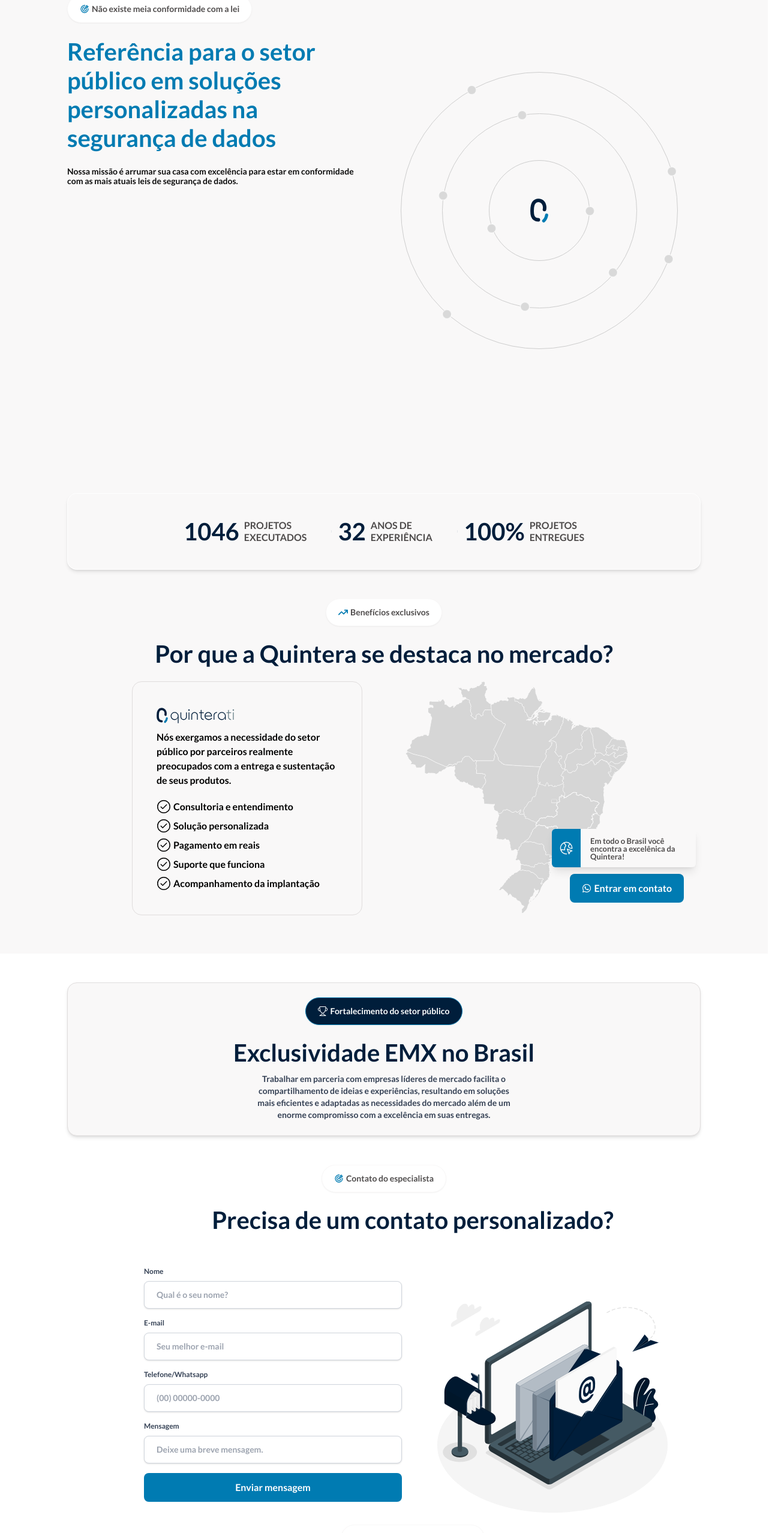
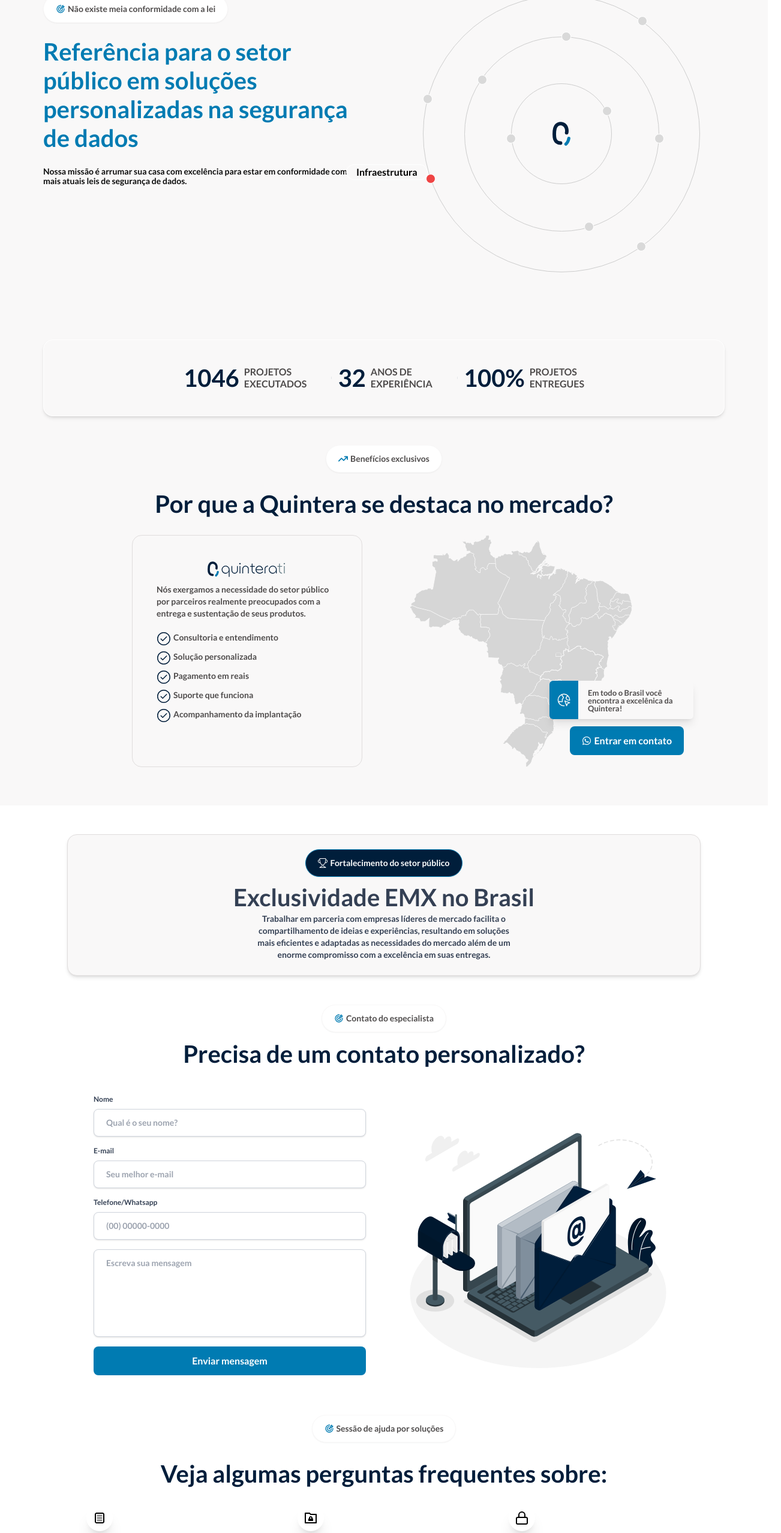
Before and after one commit to fernandoesposito/quinterati-web, a Next.js app: page /inicio in a window 1280 px wide. Shown: the part 166-2722 px from the top of the page at 60% size, 1302 px wide, since content can reach past the window. Built offline with nearby package versions, Linux system fonts and the light colour scheme.

Commit message:
add: reponsive design for main page, navbar, footer. update: orbit component with different sizes

```diff
--- a/src/app/inicio/page.tsx
+++ b/src/app/inicio/page.tsx
@@ -11,7 +11,7 @@
 import { BsTrophy } from "react-icons/bs";
 import { TiDocumentText } from "react-icons/ti";
 import { RiFolderLockLine } from "react-icons/ri";
-import { FiLock } from "react-icons/fi";
+import { FiLock, FiMail } from "react-icons/fi";
 import { HiOutlineChip } from "react-icons/hi";
 import { HiOutlineSquare3Stack3D } from "react-icons/hi2";
 import { PiGitFork } from "react-icons/pi";
@@ -34,14 +34,18 @@
 
   return (
     <>
-      <section className="w-screen bg-main lg:px-28 px-6 sm:pt-[calc(5rem+78px)] pt-[calc(44px+1.5rem)] flex flex-col">
-        <div className="grid grid-cols-2 gap-14">
+      <section className="w-screen bg-main lg:px-[4.5rem] px-6 sm:pt-[calc(5rem+78px)] pt-[calc(50px+1.5rem)] flex flex-col">
+        <div className="sm:grid sm:grid-cols-2 gap-12">
           {/* textos */}
           <div className="max-w-xl flex flex-col gap-6 place-items-center sm:place-items-start">
             <Highlight
               icon={<TbTargetArrow />}
               description="Não existe meia conformidade com a lei"
             />
+            <div className="flex justify-center my-6 sm:hidden">
+              <Orbit />
+            </div>
+            <div className="w-fit flex flex-col gap-2 sm:gap-6 place-items-center sm:place-items-start">
               <h1 className="text-secondary sm:font-black font-bold sm:text-left text-center sm:text-header sm:max-w-none max-w-64 text-lg sm:leading-[3rem] leading-6">
                 Referência para o setor público em soluções personalizadas na segurança de dados
               </h1>
@@ -49,8 +53,9 @@
                 Nossa missão é arrumar sua casa com excelência para estar em conformidade com as mais atuais leis de segurança de dados.
               </span>
             </div>
+          </div>
           {/* animacao */}
-          <div>
+          <div className="sm:flex hidden sm:justify-center">
             <Orbit />
           </div>
         </div>
@@ -71,95 +76,107 @@
           </h4>
         </div>
       </section>
-      <section className="w-screen bg-main sm:px-44 px-6 pb-16 flex flex-col sm:gap-8 gap-2 items-center justify-center">
+      <section className="w-screen bg-main sm:px-44 px-6 sm:pb-16 pb-7 flex flex-col sm:gap-8 gap-2 items-center justify-center">
         <div className="flex items-center justify-center">
           <Highlight
             icon={<FaArrowTrendUp />}
             description="Benefícios exclusivos"
           />
         </div>
-        <h2 className="sm:font-black font-bold sm:text-header text-lg text-center sm:max-w-none max-w-52 text-primary">
+        <h2 className="sm:font-black font-bold sm:text-header sm:leading-10 text-lg text-center sm:max-w-none max-w-52 text-primary">
           Por que a Quintera se destaca no mercado?
         </h2>
-        <div className="grid grid-cols-2 gap-[4.5rem]">
-          <div className="w-96 p-10 flex flex-col rounded-2xl border border-gray-300">
-            <Image src={quintera_logo} alt="quinterati logo"/>
-            <summary className="list-none mt-2 mb-5">
+        <div className="sm:hidden max-w-64 overflow-visible flex flex-col gap-2 mb-[calc(0.5rem+1rem)]">
+          <div className="flex justify-center gap-2">
+            <Highlight description="TI" />
+            <Highlight description="Serviços" />
+            <Highlight description="Infraestrutura" />
+          </div>
+          <div className="flex gap-2 justify-center">
+            <Highlight description="LGPD" />
+            <Highlight description="Cyber segurança" />
+          </div>
+        </div>
+        <div className="sm:grid sm:grid-cols-2 sm:gap-[4.5rem] flex flex-col gap-6">
+          <div className="sm:w-96 sm:p-10 p-7 flex flex-col items-center rounded-2xl border border-gray-300">
+            <Image src={quintera_logo} alt="quinterati logo" className="ml-auto mr-auto"/>
+            <summary className="list-none sm:mt-2 mt-4 sm:mb-5 mb-8 text-center sm:text-left text-gray-500 font-medium text-sm leading-5">
               Nós exergamos a necessidade do
               setor público por parceiros realmente
               preocupados com a entrega e sustentação
               de seus produtos.
             </summary>
-            <dl className="flex flex-col gap-2">
+            <dl className="flex flex-col gap-2 text-gray-500 font-medium text-sm mr-auto">
               <dt className="flex gap-1">
-                <GoCheckCircle size={24}/>
+                <GoCheckCircle size={24} color="#001E3B"/>
                 <span>Consultoria e entendimento</span>
               </dt>
               <dt className="flex gap-1">
-                <GoCheckCircle size={24}/>
+                <GoCheckCircle size={24} color="#001E3B"/>
                 <span>Solução personalizada</span>
               </dt>
               <dt className="flex gap-1">
-                <GoCheckCircle size={24}/>
+                <GoCheckCircle size={24} color="#001E3B"/>
                 <span>Pagamento em reais</span>
               </dt>
               <dt className="flex gap-1">
-                <GoCheckCircle size={24}/>
+                <GoCheckCircle size={24} color="#001E3B"/>
                 <span>Suporte que funciona</span>
               </dt>
               <dt className="flex gap-1">
-                <GoCheckCircle size={24}/>
+                <GoCheckCircle size={24} color="#001E3B"/>
                 <span>Acompanhamento da implantação</span>
               </dt>
             </dl>
           </div>
-          <div className="relative">
+          <div className="relative flex flex-col items-center">
             <Image src={brazil} alt="mapa do Brasil"/>
+            <div className="sm:absolute sm:-right-20 sm:bottom-5 mt-6">
               <Button
                 text="Entrar em contato"
                 icon={<FaWhatsapp />}
-              style={{ position: "absolute", right: "-80px", bottom: "21px" }}
                 onClick={() => setIsOpen(true)}
               />
-
+            </div>
+            <div className="absolute sm:-right-24 sm:bottom-20 bottom-1/2">
               <Tag
                 icon={globe}
                 description="Em todo o Brasil você
                 encontra a excelênica
                 da Quintera!"
-              style={{ position: "absolute", right: "-100px", bottom: "80px" }}
               />
+            </div>
           </div>
           { isOpen ? <WhatsAppModal isOpen={isOpen} setIsOpen={setIsOpen}/> : <></>}
         </div>
       </section>
-      <section className="w-screen bg-white px-28 pt-12 pb-4 flex flex-col gap-12 items-center">
-        <div className="flex flex-col items-center justify-center gap-4 py-6 bg-main border w-full border-gray-300 rounded-2xl shadow-md shadow-black-[.1]">
+      <section className="w-screen sm:bg-white bg-gray-700 sm:px-28 px-6 sm:pt-12 py-8 sm:pb-4 flex flex-col gap-12 items-center">
+        <div className="flex flex-col items-center justify-center gap-4 sm:py-6 sm:bg-main sm:border w-full sm:border-gray-300 sm:rounded-2xl sm:shadow-md sm:shadow-black-[.1]">
           <Highlight
             description="Fortalecimento do setor público"
             icon={<BsTrophy />}
             bgColor="blue"
           />
-          <div className="flex flex-col gap-1 justify-center items-center">
-            <h3 className="font-black text-header text-center text-primary">
+          <div className="flex flex-col gap-2 justify-center items-center">
+            <h3 className="font-black text-header text-center text-support max-w-72 sm:max-w-none leading-9">
               Exclusividade EMX no Brasil
             </h3>
-            <summary className="list-none font-medium text-center text-sm max-w-md text-support leading-5">
+            <summary className="list-none font-medium text-center text-sm sm:max-w-md text-support leading-5 max-w-80">
               Trabalhar em parceria com empresas líderes de mercado facilita o compartilhamento de ideias e experiências,
               resultando em soluções mais eficientes e
               adaptadas as necessidades do mercado além de um enorme compromisso com a excelência em suas entregas.
             </summary>
           </div>
         </div>
+      </section>
+      <section className="w-screen bg-white flex flex-col sm:pb-4 sm:pt-8 pt-6 items-center sm:px-36 px-8">
         <Highlight
             description="Contato do especialista"
             icon={<TbTargetArrow />}
           />
-      </section>
-      <section className="w-screen bg-white flex flex-col pb-4 items-center pl-60 pr-36">
-        <h3 className="font-black text-header text-center text-primary mb-12">Precisa de um contato personalizado?</h3>
-        <div className="grid grid-cols-2 gap-9">
-          <form className="flex flex-col gap-4">
+        <h3 className="font-black sm:text-header text-lg leading-6 sm:leading-10 text-center text-primary max-sm:max-w-64 sm:mb-12 sm:mt-4 mt-2 mb-3">Precisa de um contato personalizado?</h3>
+        <div className="sm:grid sm:grid-cols-2 sm:gap-9 flex flex-col-reverse ">
+          <form className="flex flex-col gap-4 px-3">
             <Input
               label="Nome"
               placeholder="Qual é o seu nome?"
@@ -173,25 +190,38 @@
               label="Telefone/Whatsapp"
               placeholder="(00) 00000-0000"
             />
-            <Input
-              label="Mensagem"
-              placeholder="Deixe uma breve mensagem."
+            <textarea
+              rows={6}
+              className="px-5 py-3 border rounded-lg border-gray-400
+              bg-white shadow shadow-black-[0.05] font-normal text-sm text-gray-500
+              placeholder:text-sm placeholder:font-normal resize-none"
+              placeholder="Escreva sua mensagem"
             />
+            <div className="sm:hidden">
+              <Button
+                text="Enviar mensagem"
+                style={{ marginLeft: "auto", marginRight: "auto", maxWidth: "192px"}}
+                icon={<FiMail />}
+              />
+            </div>
+            <div className="max-sm:hidden">
               <Button
                 text="Enviar mensagem"
                 style={{ marginLeft: "auto", marginRight: "auto", width: "100%"}}
               />
+            </div>
           </form>
           <Image src={email} alt="email" />
         </div>
+
+      </section>
+      <section className="w-screen bg-white sm:pb-10 py-10 sm:px-36 px-11 flex flex-col items-center sm:gap-10">
         <Highlight
           description="Sessão de ajuda por soluções"
           icon={<TbTargetArrow />}
         />
-      </section>
-      <section className="w-screen bg-white pb-10 px-36 flex flex-col items-center gap-10">
-        <h3 className="font-black text-header text-center text-primary">Veja algumas perguntas frequentes sobre:</h3>
-        <div className="grid grid-cols-3 gap-x-16 gap-y-8">
+        <h3 className="font-black sm:text-header text-lg max-sm:max-w-64 leading-6 max-sm:mt-2 max-sm:mb-6 text-center text-primary">Veja algumas perguntas frequentes sobre:</h3>
+        <div className="sm:grid sm:grid-cols-3 sm:gap-x-16 sm:gap-y-8 flex flex-col max-sm:w-full max-sm:gap-2">
           <Card
             header="Documentação"
             content="O planejamento financeiro é uma peça fundamental no quebra-cabeça do sucesso empresarial,
--- a/src/components/card.tsx
+++ b/src/components/card.tsx
@@ -1,3 +1,5 @@
+import { FaArrowRight } from "react-icons/fa6";
+
 interface CardProps {
   icon: any;
   header: string;
@@ -6,17 +8,20 @@
 
 export const Card = ({ icon, header, content }: CardProps) => {
   return (
-    <div className="flex flex-col gap-5 max-w-72">
-      <div className="rounded-full size-11 shadow-xl shadow-black-[0.1] flex justify-center items-center text-2xl">
+    <div className="flex flex-col sm:gap-5 sm:max-w-72 max-sm:bg-gray-100 max-sm:rounded-lg max-sm:p-4 max-sm:w-full">
+      <div className="rounded-full size-11 shadow-xl shadow-black-[0.1] flex justify-center items-center text-2xl max-sm:hidden">
         { icon }
       </div>
-      <div className="flex flex-col gap-2">
-        <h4 className="text-support font-semibold text-xl">
+      <div className="flex sm:flex-col gap-2 max-sm:items-center max-sm:justify-between">
+        <h4 className="text-support font-semibold sm:text-xl text-sm">
           { header }
         </h4>
-        <summary className="list-none font-normal text-support">
+        <summary className="list-none font-normal text-support max-sm:hidden">
           { content }
         </summary>
+        <div className="sm:hidden text-secondary">
+          <FaArrowRight />
+        </div>
       </div>
     </div>
   )
--- a/src/components/highlight.tsx
+++ b/src/components/highlight.tsx
@@ -1,5 +1,5 @@
 interface HighlightProps {
-  icon: any;
+  icon?: any;
   bgColor?: string;
   description: string;
 }
@@ -18,7 +18,7 @@
   return (
     <div className={`flex items-center gap-1 px-5 py-3 rounded-3xl w-fit border ${highlightVariants[bgColor as keyof HighlightVariantProps]}`}>
       { icon }
-      <span className={`text-sm font-normal ${ bgColor === "default" ? "text-gray-500" : "text-white" }`}>{description}</span>
+      <span className={`sm:text-sm text-[0.625rem] font-bold ${ bgColor === "default" ? "text-gray-500" : "text-white" }`}>{description}</span>
     </div>
   )
 }
--- a/src/components/input.tsx
+++ b/src/components/input.tsx
@@ -8,7 +8,7 @@
 
 type CombinedProps = InputProps & HTMLProps<HTMLInputElement>
 
-export const Input:  React.FC<CombinedProps> = ({ label, placeholder, type="text" }) => {
+export const Input:  React.FC<CombinedProps> = ({ label, placeholder, ...rest }) => {
   return (
     <div className="flex flex-col gap-2">
       { label ?
@@ -19,7 +19,7 @@
       }
 
       <input
-        type={type}
+        {...rest}
         placeholder={placeholder}
         className="px-5 py-3 border rounded-lg border-gray-400
         bg-white shadow shadow-black-[0.05] font-normal text-sm text-gray-500
--- a/src/components/orbit.tsx
+++ b/src/components/orbit.tsx
@@ -3,53 +3,54 @@
 
 export const Orbit = () => {
   return (
-    <div className="size-[462px] bg-transparent flex flex-col items-center justify-center my-32 bg-black">
+    <div className="sm:size-[462px] size-[301px] bg-transparent flex flex-col items-center justify-center">
       <Image src={splash_3} alt="" width={30}/>
-      <div className="size-[462px] border border-orbit rounded-full absolute" />
+      <div className="sm:size-[462px] size-[301px] border border-orbit rounded-full absolute" />
       <>
-        <div className="absolute rounded-full w-[462px] z-10 animate-spin-normal">
+        <div className="absolute rounded-full sm:w-[462px] w-[301px] z-10 animate-spin-normal">
+          <div className="rounded-full size-4 border border-white bg-red-500 absolute -translate-x-1/2 top-[80px] sm:left-[13px] left-[30px]" />
+        <div className="border border-white rounded-3xl bg-main px-4 w-fit relative right-32 top-16">Infraestrutura</div>
+
+        </div>
+        <div className="absolute rounded-full sm:w-[462px] w-[301px] z-10 animate-spin-normal">
           {/* <div className="border border-white rounded-3xl bg-main px-4 w-fit">Infraestrutura</div> */}
-          <div className="rounded-full size-4 border border-white bg-planet absolute -translate-x-1/2 top-[80px] left-[18px]"/>
+          <div className="rounded-full size-4 border border-white bg-planet absolute -translate-x-1/2 bottom-[50px] sm:left-[8px] left-[12px]"/>
         </div>
-        <div className="absolute rounded-full w-[462px] z-10 animate-spin-normal">
+        <div className="absolute rounded-full sm:w-[462px] w-[301px] z-10 animate-spin-normal">
           {/* <div className="border border-white rounded-3xl bg-main px-4 w-fit">Infraestrutura</div> */}
-          <div className="rounded-full size-4 border border-white bg-planet absolute -translate-x-1/2 bottom-[50px] left-[8px]"/>
+          <div className="rounded-full size-4 border border-white bg-planet absolute -translate-x-1/2 sm:bottom-[180px] bottom-[120px] sm:right-[80px] right-[57px]"/>
         </div>
-        <div className="absolute rounded-full w-[462px] z-10 animate-spin-normal">
+        <div className="absolute rounded-full sm:w-[462px] w-[301px] z-10 animate-spin-normal">
           {/* <div className="border border-white rounded-3xl bg-main px-4 w-fit">Infraestrutura</div> */}
-          <div className="rounded-full size-4 border border-white bg-planet absolute -translate-x-1/2 bottom-[180px] right-[80px]"/>
-        </div>
-        <div className="absolute rounded-full w-[462px] z-10 animate-spin-normal">
-          {/* <div className="border border-white rounded-3xl bg-main px-4 w-fit">Infraestrutura</div> */}
-          <div className="rounded-full size-4 border border-white bg-planet absolute -translate-x-1/2 top-[180px] right-[82px]"/>
+          <div className="rounded-full size-4 border border-white bg-planet absolute -translate-x-1/2 sm:top-[180px] top-[88px] sm:right-[82px] right-[20px]"/>
         </div>
       </>
-      <div className="size-[325px] border border-orbit rounded-full absolute" />
+      <div className="sm:size-[325px] size-[212px] border border-orbit rounded-full absolute" />
       <>
-        <div className="absolute rounded-full w-[325px] z-10 animate-spin-normal">
+        <div className="absolute rounded-full sm:w-[325px] w-[212px] z-10 animate-spin-normal">
           {/* <div className="border border-white rounded-3xl bg-main px-4 w-fit">Infraestrutura</div> */}
-          <div className="rounded-full size-4 border border-white bg-planet absolute -translate-x-1/2 left-[325px]"/>
+          <div className="rounded-full size-4 border border-white bg-planet absolute -translate-x-1/2 sm:left-[325px] left-[211px]"/>
         </div>
-        <div className="absolute rounded-full w-[325px] z-10 animate-spin-normal">
+        <div className="absolute rounded-full sm:w-[325px] w-[212px] z-10 animate-spin-normal">
           {/* <div className="border border-white rounded-3xl bg-main px-4 w-fit">Infraestrutura</div> */}
-          <div className="rounded-full size-4 border border-white bg-planet absolute -translate-y-1/2 top-[155px] left-[200px]"/>
+          <div className="rounded-full size-4 border border-white bg-planet absolute -translate-y-1/2 sm:top-[155px] top-[103px] sm:left-[200px] left-[120px]"/>
         </div>
-        <div className="absolute rounded-full w-[325px] z-10 animate-spin-normal">
+        <div className="absolute rounded-full sm:w-[325px] w-[212px] z-10 animate-spin-normal">
           {/* <div className="border border-white rounded-3xl bg-main px-4 w-fit">Infraestrutura</div> */}
-          <div className="rounded-full size-4 border border-white bg-planet absolute translate-y-1/2 bottom-[162px] left-[162px]"/>
+          <div className="rounded-full size-4 border border-white bg-planet absolute translate-y-1/2 sm:bottom-[162px] bottom-[104px] sm:left-[162px] left-[116px]"/>
         </div>
-        <div className="absolute rounded-full w-[325px] z-10 animate-spin-normal">
+        <div className="absolute rounded-full sm:w-[325px] w-[212px] z-10 animate-spin-normal">
           {/* <div className="border border-white rounded-3xl bg-main px-4 w-fit">Infraestrutura</div> */}
-          <div className="rounded-full size-4 border border-white bg-planet absolute -translate-x-1/2 bottom-[82px] left-[30px]"/>
+          <div className="rounded-full size-4 border border-white bg-planet absolute -translate-x-1/2 sm:bottom-[82px] bottom-0 sm:left-[30px] left-[1px]"/>
         </div>
       </>
-      <div className="size-[168px] border border-orbit rounded-full absolute" />
+      <div className="sm:size-[168px] size-[109px] border border-orbit rounded-full absolute" />
       <>
-        <div className="absolute rounded-full w-[168px] z-10 animate-spin-normal">
+        <div className="absolute rounded-full sm:w-[168px] w-[109px] z-10 animate-spin-normal">
           {/* <div className="border border-white rounded-3xl bg-main px-4 w-fit">Infraestrutura</div> */}
-          <div className="rounded-full size-4 border border-white bg-planet absolute -translate-x-1/2 left-[160px] bottom-[30px]"/>
+          <div className="rounded-full size-4 border border-white bg-planet absolute -translate-x-1/2 sm:left-[160px] left-[108px] sm:bottom-[30px] bottom-0"/>
         </div>
-        <div className="absolute rounded-full w-[168px] z-10 animate-spin-normal">
+        <div className="absolute rounded-full sm:w-[168px] w-[109px] z-10 animate-spin-normal">
           {/* <div className="border border-white rounded-3xl bg-main px-4 w-fit">Infraestrutura</div> */}
           <div className="rounded-full size-4 border border-white bg-planet absolute -translate-x-1/2"/>
         </div>
```
Also changed, not shown: src/components/footer.tsx (+23 -9 lines), src/components/navbar.tsx (+6 -5 lines). Lines whose indentation alone changed are shown as unchanged.
